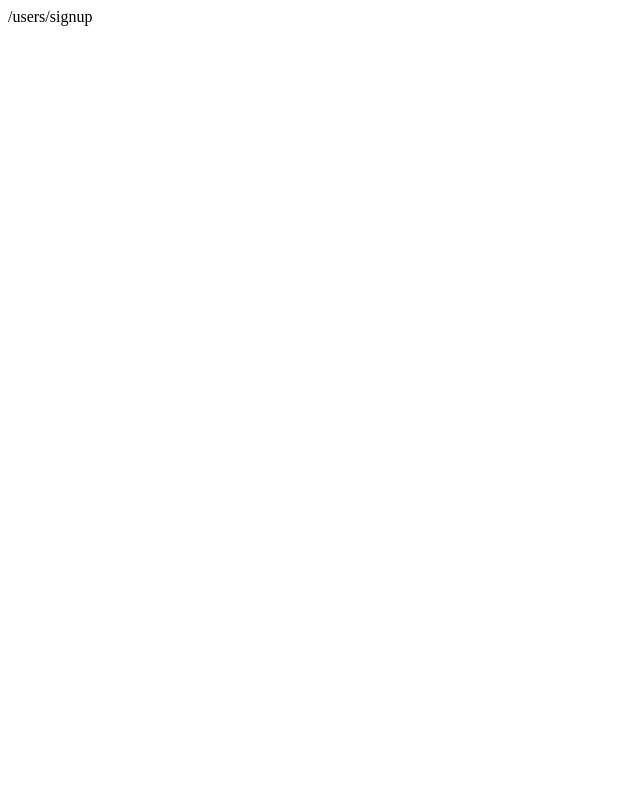
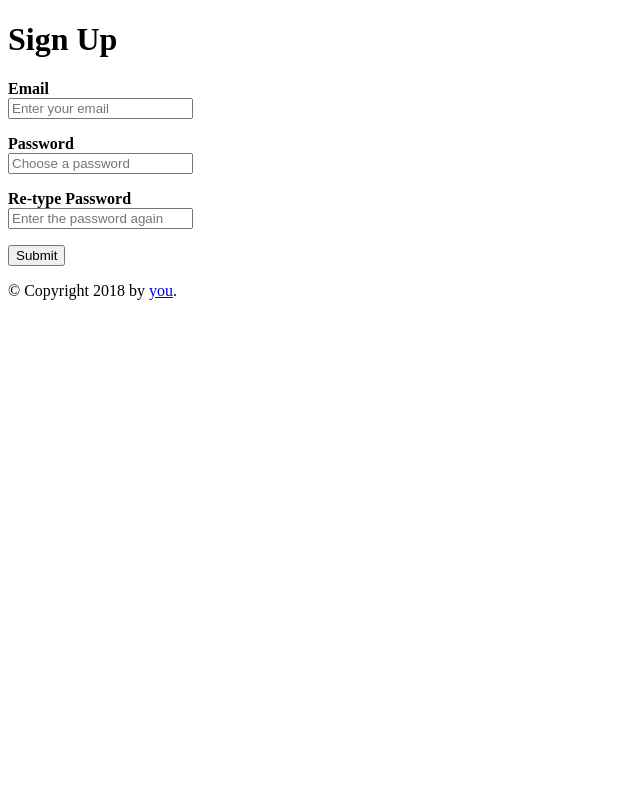
Before and after one commit to epandurski/swaptacular, a Flask app: page /users/signup in a window 1280 px wide. Before the commit the part shown is almost empty. Shown: the whole page, without its empty margins (0-640 px from the left). Run offline with Flask 2, Linux system fonts and the light colour scheme; parts of the project's set-up code (start-up, migrations or seed data) failed here and were passed over.

Commit message:
Work on users

```diff
--- /dev/null
+++ b/services/users/src/static/style.css
@@ -0,0 +1,4 @@
+label {
+    display: block;
+    font-weight: bold;
+}
--- a/services/users/src/templates/layout.html
+++ b/services/users/src/templates/layout.html
@@ -2,11 +2,20 @@
 <html>
   <head>
     {% block head %}
-    <!-- <link rel="stylesheet" href="{{ url_for('static', filename='style.css') }}"> -->
+    <link rel="stylesheet" href="{{ url_for('serve_static', filename='style.css') }}">
     <title>{% block title %}Login{% endblock %}</title>
     {% endblock %}
   </head>
   <body>
+    {% with messages = get_flashed_messages() %}
+      {% if messages %}
+        <ul class="flashes">
+          {% for message in messages %}
+            <li>{{ message }}</li>
+          {% endfor %}
+        </ul>
+      {% endif %}
+    {% endwith %}
     <div id="content">{% block content %}{% endblock %}</div>
     <div id="footer">
       {% block footer %}
--- /dev/null
+++ b/services/users/src/templates/signup.html
@@ -0,0 +1,23 @@
+{% extends "layout.html" %}
+{% block content %}
+  <h1>Sign Up</h1>
+  <p>
+    <form action="" method="POST">
+      <p>
+        <label for="email">Email</label>
+        <input id="email" name="email" type="email" value="{{request.form.get('email', '')}}" placeholder="Enter your email" maxlength="254" required>
+      </p>
+      <p>
+        <label for="password">Password</label>
+        <input id="password" name="password" type="password" value="" placeholder="Choose a password" maxlength="{{config.PASSWORD_MAX_LENGTH}}" required>
+      </p>
+      <p>
+        <label for="confirm">Re-type Password</label>
+        <input id="confirm" name="confirm" type="password" value="" placeholder="Enter the password again" maxlength="{{config.PASSWORD_MAX_LENGTH}}" required>
+      </p>
+      <p>
+        <input type="submit" value="Submit">
+      </p>
+    </form>
+  </p>
+{% endblock %}
--- a/services/users/src/wsgi.py
+++ b/services/users/src/wsgi.py
@@ -1,10 +1,11 @@
 import logging
 from flask import Flask
-from flask import request
+from flask import request, redirect, url_for, flash, send_from_directory
 from flask import render_template
 from flask_env import MetaFlaskEnv
 from flask_sqlalchemy import SQLAlchemy
 from flask_migrate import Migrate
+from utils import is_invalid_email
 
 
 logging.basicConfig(level=logging.DEBUG)
@@ -21,6 +22,10 @@ class Configuration(metaclass=MetaFlaskEnv):
     PORT = 80
     SQLALCHEMY_TRACK_MODIFICATIONS = False
     SQLALCHEMY_DATABASE_URI = ''
+    SECRET_KEY = 'dummy-secret'
+    STYLE_URL = ''  # TODO
+    PASSWORD_MIN_LENGTH = 10
+    PASSWORD_MAX_LENGTH = 64
     MESSAGE = 'Hello, World!'
 
 
@@ -50,9 +55,30 @@ def hello_world():
     return body, 200, {'Content-Type': 'text/plain; charset=utf-8'}
 
 
-@app.route('/users/signup')
+@app.route('/users/static/<path:filename>')
+def serve_static(filename):
+    return send_from_directory('static', filename)
+
+
+@app.route('/users/signup', methods=['GET', 'POST'])
 def signup():
-    return "/users/signup"
+    if request.method == 'POST':
+        is_valid = False
+        password_length = len(request.form['password'])
+        min_length, max_length = app.config['PASSWORD_MIN_LENGTH'], app.config['PASSWORD_MAX_LENGTH']
+        if is_invalid_email(request.form['email']):
+            flash('The email address is invalid.')
+        elif password_length < min_length:
+            flash('The password should have least {} characters.'.format(min_length))
+        elif password_length > max_length:
+            flash('The password should have at most {} characters.'.format(min_length))
+        elif request.form['password'] != request.form['confirm']:
+            flash('Passwords do not match.')
+        else:
+            is_valid = True
+        if is_valid:
+            return 'OK'
+    return render_template('signup.html')
 
 
 @app.route('/users/signup/email')
```
Also changed, not shown: services/users/src/utils.py (+8 -2 lines).
